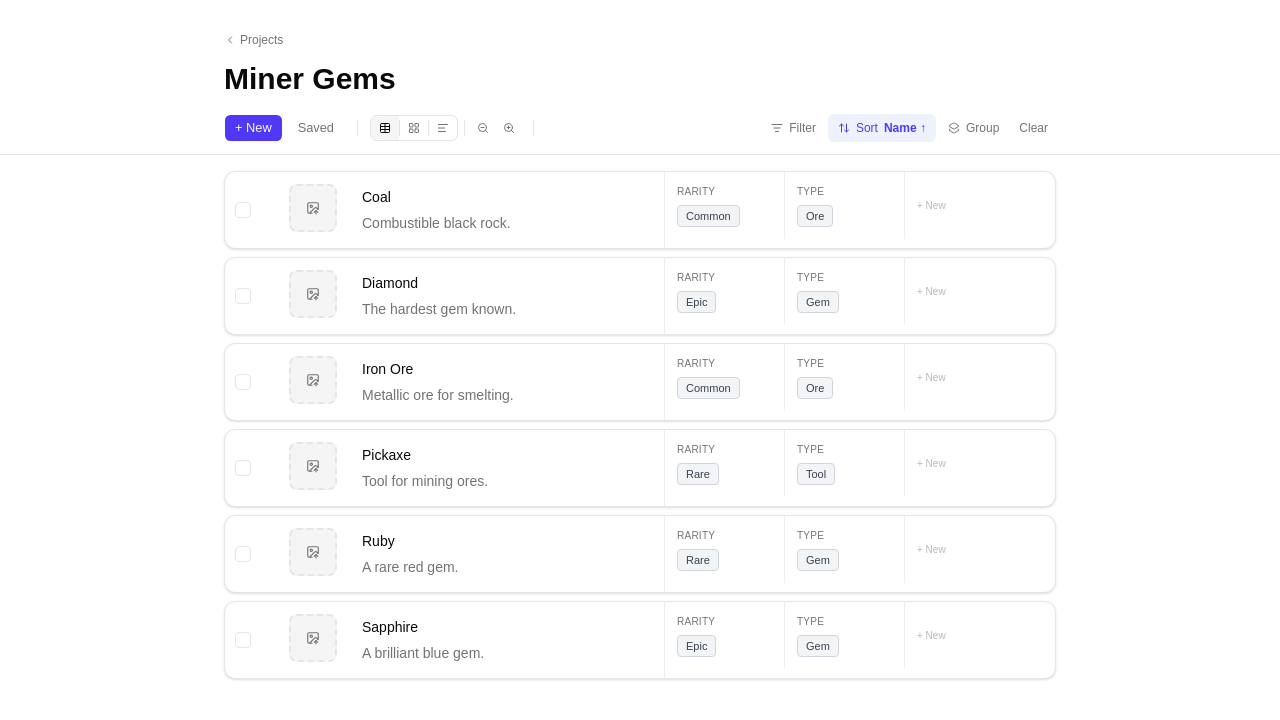
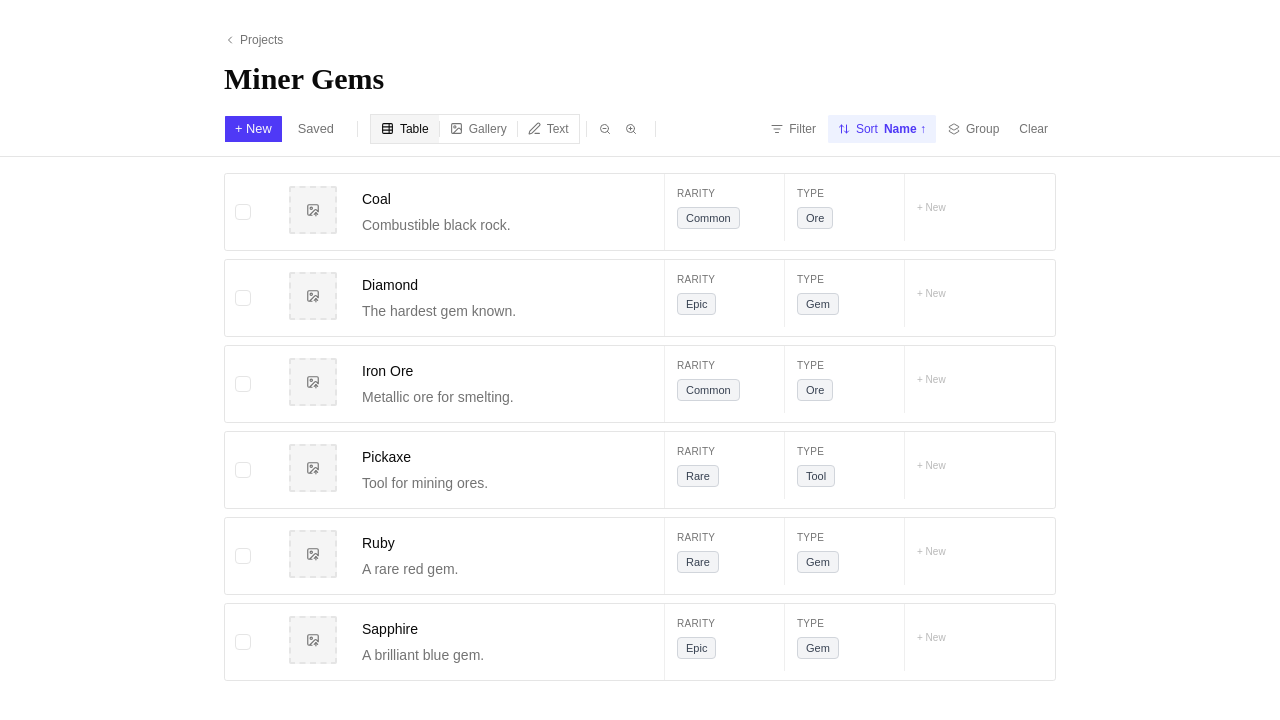
Before and after one commit to piotrweber/stash, a React (Vite) app: page / in a window 1280 px wide. Both pictures are taken after a click on the button "Load sample". Shown: the top 720 px of the page. Built offline with nearby package versions, Linux system fonts and the light colour scheme.

Commit message:
Added skills, fixes to fonts icons and styles

```diff
--- a/package.json
+++ b/package.json
@@ -15,6 +15,8 @@
     "@dnd-kit/sortable": "^10.0.0",
     "@dnd-kit/utilities": "^3.2.2",
     "@fontsource-variable/geist": "^5.2.8",
+    "@fontsource/ibm-plex-sans": "^5.2.8",
+    "@fontsource/ibm-plex-serif": "^5.2.7",
     "@tailwindcss/vite": "^4.2.2",
     "@tanstack/react-table": "^8.21.3",
     "class-variance-authority": "^0.7.1",
--- a/src/components/projects/ProjectsView.tsx
+++ b/src/components/projects/ProjectsView.tsx
@@ -101,7 +101,7 @@ export function ProjectsView({ onOpen }: ProjectsViewProps) {
         {/* Header */}
         <div className="flex items-center justify-between mb-10">
           <div>
-            <h1 className="text-2xl font-semibold tracking-tight">Projects</h1>
+            <h1 className="font-serif text-2xl font-semibold tracking-tight">Projects</h1>
             <p className="text-sm text-muted-foreground mt-1">Manage your collections</p>
           </div>
           <div className="flex items-center gap-2">
@@ -159,7 +159,7 @@ export function ProjectsView({ onOpen }: ProjectsViewProps) {
                   <button
                     key={project.meta.id}
                     onClick={() => onOpen(project.meta.id)}
-                    className="group relative bg-card rounded-xl border border-border text-left hover:border-primary/40 hover:shadow-md transition-all duration-150 overflow-hidden cursor-pointer"
+                    className="group relative bg-card rounded-xl border border-border text-left hover:border-primary/40 hover: transition-all duration-150 overflow-hidden cursor-pointer"
                   >
                     {/* Delete */}
                     <button
@@ -283,7 +283,7 @@ function CreateCard({ icon, label, description, onClick }: {
   return (
     <button
       onClick={onClick}
-      className="flex flex-col items-start gap-3 bg-card border border-border rounded-xl p-4 text-left hover:border-primary/40 hover:shadow-md transition-all duration-150 group cursor-pointer"
+      className="flex flex-col items-start gap-3 bg-card border border-border rounded-xl p-4 text-left hover:border-primary/40 hover: transition-all duration-150 group cursor-pointer"
     >
       <span className="text-muted-foreground group-hover:text-primary transition-colors">{icon}</span>
       <div>
--- a/src/components/shared/FilterSortBar.tsx
+++ b/src/components/shared/FilterSortBar.tsx
@@ -81,7 +81,7 @@ function Dropdown({ pos, onClose, children, width = 260 }: {
     <div
       ref={ref}
       style={{ position: 'fixed', top, left, width, zIndex: 9999 }}
-      className="bg-popover border border-border rounded-xl shadow-lg overflow-hidden"
+      className="bg-popover border border-border rounded-xl  overflow-hidden"
       onMouseDown={(e) => e.stopPropagation()}
     >
       {children}
@@ -278,7 +278,7 @@ export function FilterSortBar({
         <ListFilter size={12} />
         Filter
         {filters.length > 0 && (
-          <span className="bg-primary/20 text-primary rounded-full px-1.5 text-[10px] font-semibold leading-4">
+          <span className="bg-primary/20 text-primary rounded px-1.5 text-[10px] font-semibold leading-4">
             {filters.length}
           </span>
         )}
--- a/src/components/table/TableView.tsx
+++ b/src/components/table/TableView.tsx
@@ -5,7 +5,7 @@ import { Dialog, DialogContent, DialogHeader, DialogTitle, DialogFooter } from '
 import { Checkbox } from '@/components/ui/checkbox'
 import {
   ChevronLeft, ChevronDown, ChevronRight, Trash2, X, GripVertical, ImageUp,
-  ZoomOut, ZoomIn, Table, LayoutGrid, AlignLeft, ChevronsUp, ChevronsDown,
+  ZoomOut, ZoomIn, TableProperties, Image, PenLine, ChevronsUp, ChevronsDown,
 } from 'lucide-react'
 import {
   DndContext,
@@ -514,7 +514,7 @@ function GroupSection({
       className={`rounded-xl transition-all duration-150 ${
         isDragging
           ? isOver
-            ? 'ring-2 ring-primary bg-accent/60 shadow-lg'
+            ? 'ring-2 ring-primary bg-accent/60 '
             : 'ring-1 ring-dashed ring-border'
           : ''
       }`}
@@ -622,7 +622,7 @@ function CategoryPopover({ option, field, anchor, onSave, onDelete, onClose }: {
     <div
       ref={popRef}
       style={{ position: 'fixed', top, left, zIndex: 9999, width: 220 }}
-      className="bg-popover border border-border rounded-xl shadow-lg p-3 flex flex-col gap-3"
+      className="bg-popover border border-border rounded-xl  p-3 flex flex-col gap-3"
       onMouseDown={(e) => e.stopPropagation()}
     >
       {/* Name */}
@@ -651,7 +651,7 @@ function CategoryPopover({ option, field, anchor, onSave, onDelete, onClose }: {
                   background: c.bg,
                   border: `2px solid ${colorKey === key ? c.text : c.border}`,
                 }}
-                className="w-6 h-6 rounded-full transition-transform hover:scale-110"
+                className="w-6 h-6 rounded transition-transform hover:scale-110"
                 title={key}
               />
             )
@@ -836,7 +836,7 @@ function FieldEditPopover({ field, anchor, onClose, onRename, onDelete, value, o
     <div
       ref={popRef}
       style={{ position: 'fixed', top, left, zIndex: 9999, width: 220 }}
-      className="bg-popover border border-border rounded-xl shadow-lg overflow-hidden"
+      className="bg-popover border border-border rounded-xl  overflow-hidden"
       onMouseDown={(e) => e.stopPropagation()}
     >
       {/* Rename + delete row */}
@@ -1034,7 +1034,7 @@ function OptionEditSubPopover({ opt, field, pos, onClose, onRename, onDelete, on
     <div
       ref={popRef}
       style={{ position: 'fixed', top, left, zIndex: 10000, width: 188 }}
-      className="bg-popover border border-border rounded-xl shadow-lg overflow-hidden p-3 flex flex-col gap-2.5"
+      className="bg-popover border border-border rounded-xl  overflow-hidden p-3 flex flex-col gap-2.5"
       onMouseDown={(e) => e.stopPropagation()}
     >
       {/* Rename + add + delete */}
@@ -1113,7 +1113,7 @@ function AddFieldPopover({ anchor, onClose, onAdd }: {
     <div
       ref={popRef}
       style={{ position: 'fixed', top, left, zIndex: 9999, width: 210 }}
-      className="bg-popover border border-border rounded-xl shadow-lg p-3 flex flex-col gap-3"
+      className="bg-popover border border-border rounded-xl  p-3 flex flex-col gap-3"
       onMouseDown={(e) => e.stopPropagation()}
     >
       <input
@@ -1171,8 +1171,8 @@ function ItemCard({
   return (
     <div
       ref={setNodeRef}
-      className={`bg-card rounded-xl border shadow-sm transition-all ${
-        isDragging ? 'opacity-0' : 'hover:shadow-md'
+      className={`bg-card rounded-xl border  transition-all ${
+        isDragging ? 'opacity-0' : 'hover:'
       } ${selected ? 'border-primary/40 bg-accent/20' : 'border-border hover:border-border/80'}`}
     >
       <div className="flex items-start">
@@ -1415,25 +1415,26 @@ function ViewModeToggle({ mode, onChange }: {
   mode: 'catalogue' | 'focus' | 'cards'
   onChange: (m: 'catalogue' | 'focus' | 'cards') => void
 }) {
-  const btn = (m: typeof mode, title: string, icon: React.ReactNode) => (
+  const btn = (m: typeof mode, label: string, icon: React.ReactNode) => (
     <button
       onClick={() => onChange(m)}
-      title={title}
-      className={`flex items-center justify-center w-7 h-6 transition-colors ${
+      title={label}
+      className={`flex items-center gap-1.5 px-2.5 h-7 text-xs font-medium transition-colors ${
         mode === m ? 'bg-muted text-foreground' : 'text-muted-foreground hover:text-foreground hover:bg-muted/50'
       }`}
     >
       {icon}
+      {label}
     </button>
   )
 
   return (
-    <div className="flex items-center rounded-md border border-border overflow-hidden">
-      {btn('catalogue', 'Catalogue', <Table size={12} />)}
+    <div className="flex items-center border border-border overflow-hidden">
+      {btn('catalogue', 'Table', <TableProperties size={13} />)}
       <div className="w-px h-4 bg-border" />
-      {btn('cards', 'Cards', <LayoutGrid size={12} />)}
+      {btn('cards', 'Gallery', <Image size={13} />)}
       <div className="w-px h-4 bg-border" />
-      {btn('focus', 'Focus', <AlignLeft size={12} />)}
+      {btn('focus', 'Text', <PenLine size={13} />)}
     </div>
   )
 }
@@ -1578,7 +1579,7 @@ function ProjectTitleInput({ value, onSave }: { value: string; onSave: (v: strin
         if (e.key === 'Enter') { e.preventDefault(); (e.target as HTMLInputElement).blur() }
         if (e.key === 'Escape') { setDraft(value); (e.target as HTMLInputElement).blur() }
       }}
-      className="block w-full bg-transparent border-none outline-none text-3xl font-bold text-foreground placeholder:text-muted-foreground/40 leading-tight"
+      className="block w-full bg-transparent border-none outline-none font-serif text-3xl font-bold text-foreground placeholder:text-muted-foreground/40 leading-tight"
       placeholder="Untitled"
     />
   )
@@ -1652,7 +1653,7 @@ function SortableCard({ item, overlay }: { item: Item; overlay?: boolean }) {
       ref={setNodeRef}
       style={style}
       className={`bg-card rounded-xl border overflow-hidden group transition-all ${
-        isDragging ? 'opacity-0' : 'hover:shadow-md hover:border-primary/30 border-border'
+        isDragging ? 'opacity-0' : 'hover: hover:border-primary/30 border-border'
       } ${overlay ? 'shadow-2xl border-primary/30' : ''}`}
     >
       {/* Image area — clickable for upload */}
@@ -1702,7 +1703,7 @@ function DraftItemCard({ draft, fields, onChange, onAdd, onCancel }: {
   const imageItem = { id: '__draft__', ...draft, canvas: { x: 0, y: 0 } } as Item
 
   return (
-    <div className="bg-card rounded-xl border border-primary/40 shadow-sm ring-1 ring-primary/10">
+    <div className="bg-card rounded-xl border border-primary/40  ring-1 ring-primary/10">
       <div className="flex items-start">
         {/* Spacer aligns with checkbox + drag handle in ItemCard */}
         <div className="w-[52px] shrink-0" />
@@ -1891,7 +1892,7 @@ function BulkActionBar({ count, fields, selectedIds, onClear, onDelete, onSetFie
         return createPortal(
           <div
             style={{ position: 'fixed', top: fieldMenuPos.top, left: fieldMenuPos.left, zIndex: 9999, minWidth: 160 }}
-            className="bg-popover border border-border rounded-xl shadow-lg py-1"
+            className="bg-popover border border-border rounded-xl  py-1"
             onMouseDown={(e) => e.stopPropagation()}
           >
             <div className="px-3 py-1.5 border-b border-border/60">
@@ -1911,7 +1912,7 @@ function BulkActionBar({ count, fields, selectedIds, onClear, onDelete, onSetFie
                   onClick={() => { onSetField(field.id, opt); setOpenFieldId(null) }}
                   className="flex items-center gap-2 w-full text-left px-3 py-2 hover:bg-muted/50"
                 >
-                  <span style={{ ...style, border: `1px solid ${style.borderColor}` }} className="text-[11px] px-2 py-0.5 rounded-full font-medium">
+                  <span style={{ ...style, border: `1px solid ${style.borderColor}` }} className="text-[11px] px-2 py-0.5 rounded font-medium">
                     {opt}
                   </span>
                 </button>
--- a/src/index.css
+++ b/src/index.css
@@ -1,7 +1,12 @@
 @import "tailwindcss";
 @import "tw-animate-css";
 @import "shadcn/tailwind.css";
-@import "@fontsource-variable/geist";
+@import "@fontsource/ibm-plex-sans/400.css";
+@import "@fontsource/ibm-plex-sans/500.css";
+@import "@fontsource/ibm-plex-sans/600.css";
+@import "@fontsource/ibm-plex-sans/700.css";
+@import "@fontsource/ibm-plex-serif/400.css";
+@import "@fontsource/ibm-plex-serif/600.css";
 
 @custom-variant dark (&:is(.dark *));
 
@@ -23,8 +28,9 @@ body {
 }
 
 @theme inline {
-  --font-heading: var(--font-sans);
-  --font-sans: 'Geist Variable', sans-serif;
+  --font-heading: 'IBM Plex Serif', serif;
+  --font-sans: 'IBM Plex Sans', sans-serif;
+  --font-serif: 'IBM Plex Serif', serif;
   --color-sidebar-ring: var(--sidebar-ring);
   --color-sidebar-border: var(--sidebar-border);
   --color-sidebar-accent-foreground: var(--sidebar-accent-foreground);
@@ -89,7 +95,7 @@ body {
   --chart-3: oklch(0.439 0 0);
   --chart-4: oklch(0.371 0 0);
   --chart-5: oklch(0.269 0 0);
-  --radius: 0.5rem;
+  --radius: 2px;
   --sidebar: oklch(0.985 0 0);
   --sidebar-foreground: oklch(0.145 0 0);
   --sidebar-primary: oklch(0.205 0 0);
@@ -144,6 +150,9 @@ body {
   html {
     @apply font-sans;
   }
+  h1, h2, h3 {
+    font-family: var(--font-serif);
+  }
   button:not(:disabled) {
     cursor: pointer;
   }
```
Also changed, not shown: 1 other file (tests, documents, lock files or other folders).
